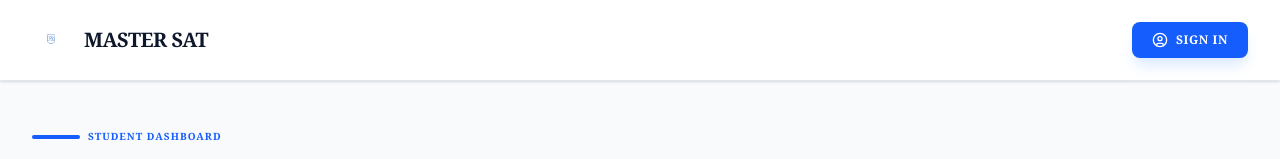
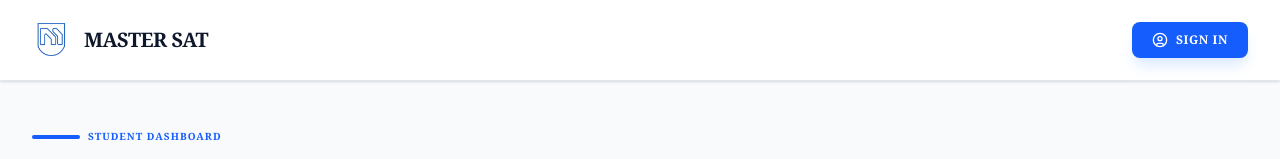
Before and after one commit to A1isherDev/DSAT-mock-exam, a Next.js app in the folder frontend/: page / in a window 1280 px wide. Shown: the top 159 px of the page. Built offline with nearby package versions, Linux system fonts and the light colour scheme; no server answers.

Commit message:
logo changing 1.3

```diff
--- a/frontend/src/app/exam/[attemptId]/page.tsx
+++ b/frontend/src/app/exam/[attemptId]/page.tsx
@@ -790,7 +790,7 @@ export default function ExamPlayerPage() {
             <div className={`min-h-screen bg-white flex flex-col font-sans text-slate-900 overflow-hidden relative ${highlighterActive ? 'annotate-mode' : ''}`}>
                 <header className="flex items-start justify-between px-6 py-2 bg-white relative z-10 w-full shadow-sm" style={{ zoom: 1.15 }}>
                     <div className="flex-1 flex items-center gap-4">
-                        <img src="/images/logo-with-text.png" alt="Master SAT" className="w-9 h-9 object-contain" />
+                        <img src="/images/logo.png" alt="Master SAT" className="w-9 h-9 object-contain" />
                         <div>
                             <h1 className="text-sm font-bold text-slate-900 tracking-tight flex items-center gap-1">
                                 Section {attempt.practice_test_details.subject === 'READING_WRITING' ? '1' : '2'}, Module {attempt.current_module_details?.module_order || 1}: {attempt.practice_test_details.subject === 'READING_WRITING' ? 'Reading and Writing' : 'Math'}
--- a/frontend/src/app/page.tsx
+++ b/frontend/src/app/page.tsx
@@ -187,7 +187,7 @@ export default function DashboardPage() {
       <div className="min-h-screen bg-slate-50 relative pb-20">
         <header className="bg-white border-b border-slate-200 px-8 py-5 flex justify-between items-center shadow-sm sticky top-0 z-50">
           <div className="flex items-center gap-3">
-            <img src="/images/logo-with-text.png" alt="Master SAT" className="w-10 h-10 object-contain" />
+            <img src="/images/logo.png" alt="Master SAT" className="w-10 h-10 object-contain" />
             <h1 className="text-xl font-extrabold tracking-tight text-slate-900">MASTER SAT</h1>
           </div>
           {isLoggedIn ? (
```
Also changed, not shown: frontend/public/images/logo-with-text.png (deleted), frontend/public/images/logo.png.
